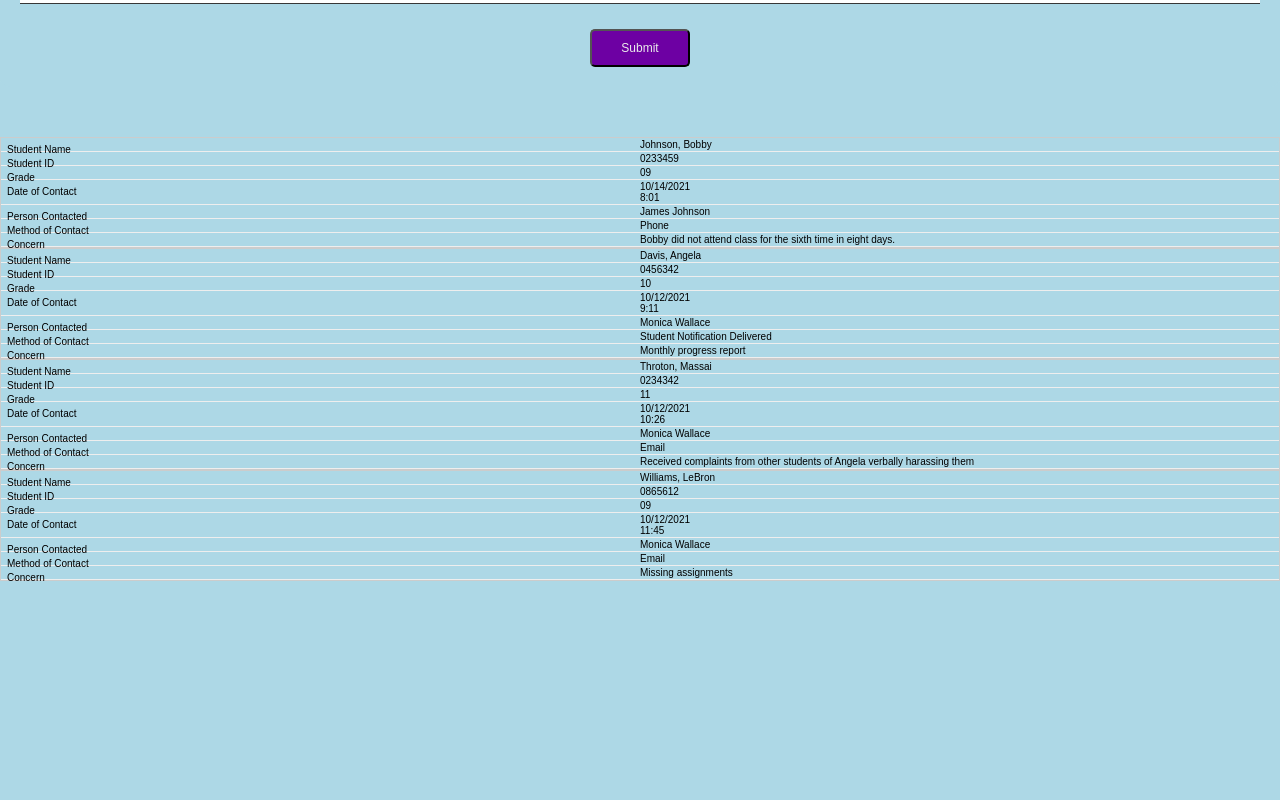
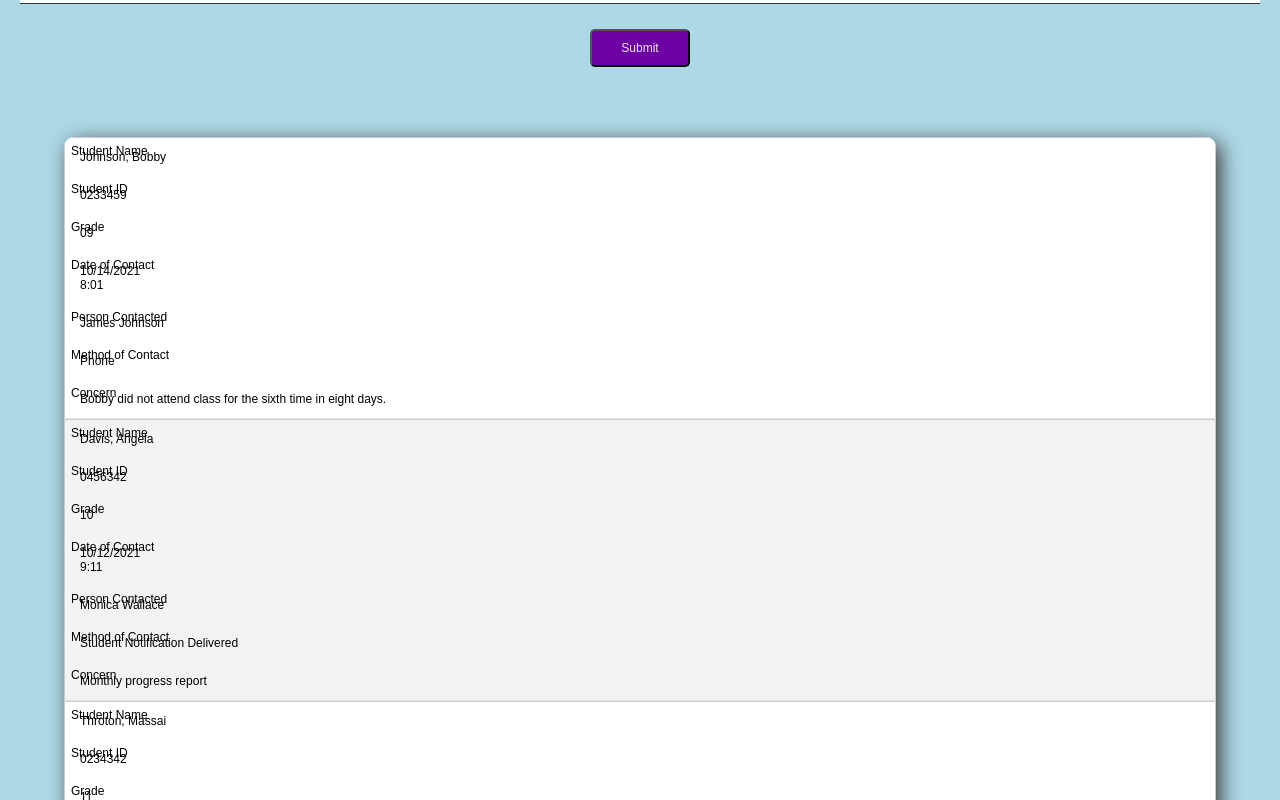
Before and after one commit to wdwiii/parent-communication-log, a React (Create React App) app: page / in a window 1280 px wide. Shown: the part 680-1480 px from the top of the page. Before the commit the page ends 1311 px from the top, so only its background shows below. Built offline with nearby package versions, Linux system fonts and the light colour scheme.

Commit message:
Modify classNames for rendered section and table

```diff
--- a/src/components/LogTable/LogTable.js
+++ b/src/components/LogTable/LogTable.js
@@ -1,4 +1,4 @@
-import './LogTable.module.css';
+import styles from './LogTable.module.css';
 import LogItem from './LogItem';
 
 const LogTable = (props) => {
@@ -7,8 +7,8 @@ const LogTable = (props) => {
   });
 
   return (
-    <section className="log" style={{ 'margin-block': '5rem' }}>
-      <table>
+    <section className={styles.log} style={{ 'margin-block': '5rem' }}>
+      <table className={styles.table}>
         <thead>
           <tr>
             <th>Student</th>
```
